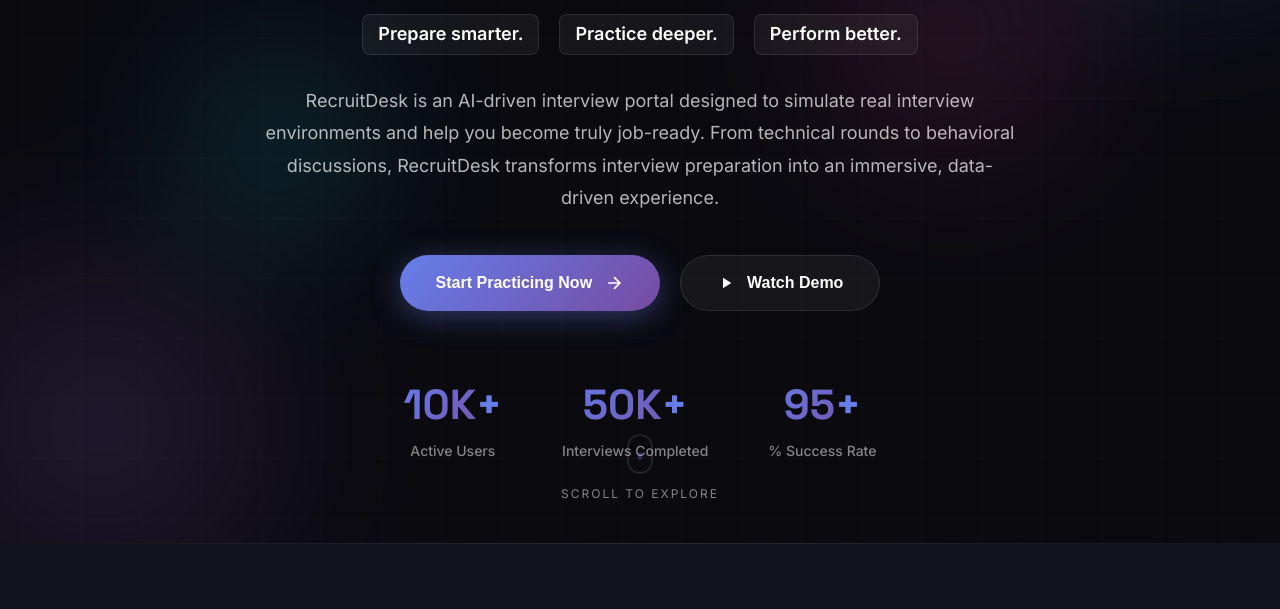
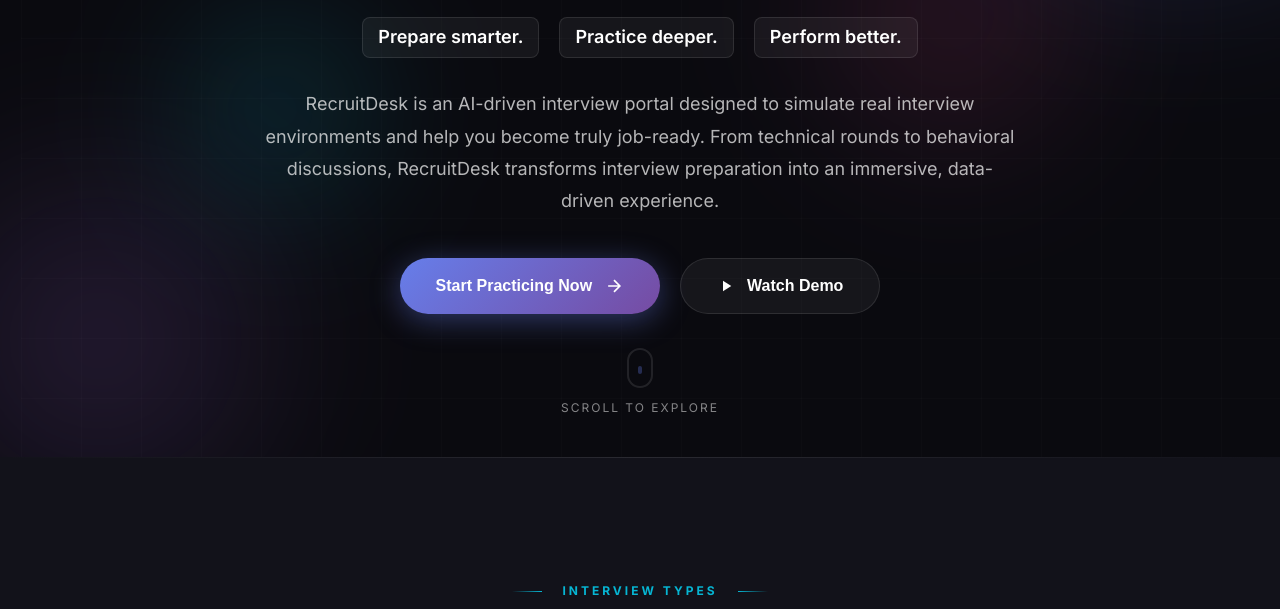
Before and after one commit to kunal-arora-1411/RecruitDesk-website, a website built with Vite: page index.html in a window 1280 px wide. Shown: the part 343-952 px from the top of the page. Built offline with nearby package versions, Linux system fonts and the light colour scheme.

Commit message:
Remove hero stats section

```diff
--- a/index.html
+++ b/index.html
@@ -84,20 +84,6 @@
           </svg>
           <span>Watch Demo</span>
         </button>
-      </div>
-      <div class="hero-stats">
-        <div class="stat">
-          <span class="stat-number" data-count="10000">0</span>
-          <span class="stat-label">Active Users</span>
-        </div>
-        <div class="stat">
-          <span class="stat-number" data-count="50000">0</span>
-          <span class="stat-label">Interviews Completed</span>
-        </div>
-        <div class="stat">
-          <span class="stat-number" data-count="95">0</span>
-          <span class="stat-label">% Success Rate</span>
-        </div>
       </div>
     </div>
     <div class="scroll-indicator">
```
